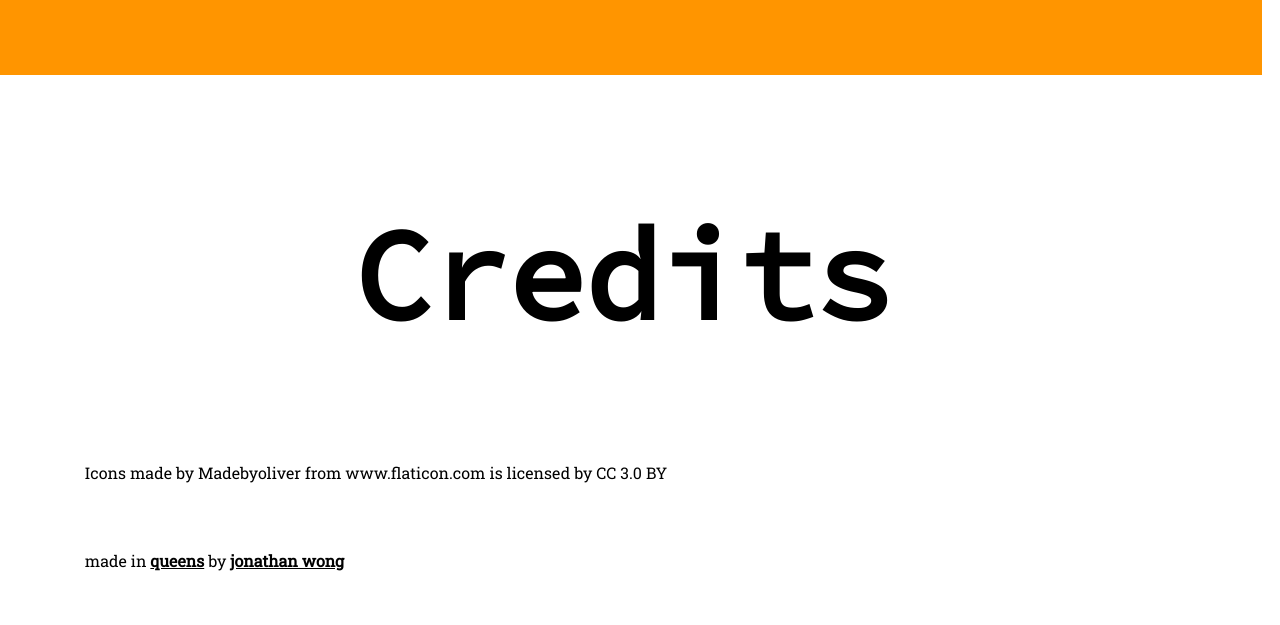
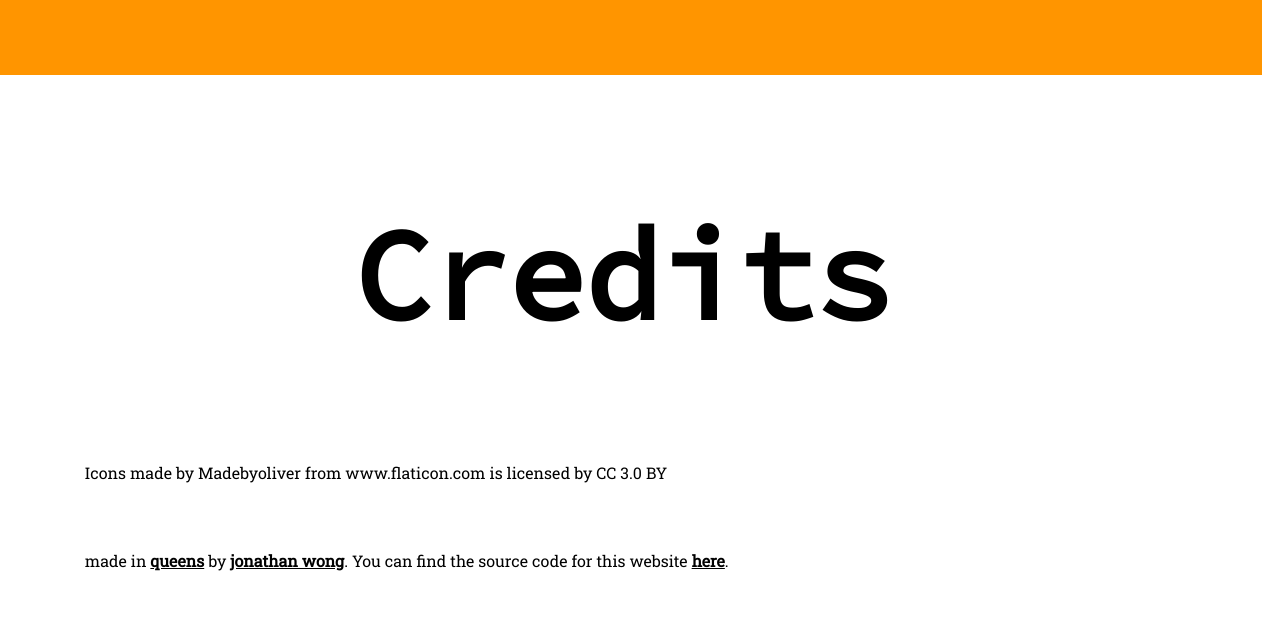
Before and after one commit to colorblast/neutral, a plain HTML site: page index.html in a window 1280 px wide. Shown: the part 6774-7399 px from the top of the page. Drawn offline with nearby package versions, Linux system fonts and the light colour scheme.

Commit message:
oops didn't commit this part with the rest

```diff
--- a/index.html
+++ b/index.html
@@ -76,7 +76,7 @@
         <section class="area51">
             <h1>Credits</h1>
             <div><p>Icons made by <a href="http://www.flaticon.com/authors/madebyoliver" title="Madebyoliver">Madebyoliver</a> from <a href="http://www.flaticon.com" title="Flaticon">www.flaticon.com</a> is licensed by <a href="http://creativecommons.org/licenses/by/3.0/" title="Creative Commons BY 3.0" target="_blank">CC 3.0 BY</a></p></div>
-            <footer><p>made in <b><a href="https://en.wikipedia.org/wiki/Queens"><u>queens</u></a></b> by <a href="http://jonw27.github.io"><b><u>jonathan wong</u></b></a></p></footer>
+            <footer><p>made in <b><a href="https://en.wikipedia.org/wiki/Queens"><u>queens</u></a></b> by <a href="http://jonw27.github.io"><b><u>jonathan wong</u></b>.</a> You can find the source code for this website <a href="https://github.com/Jonw27/neutral"><u><b>here</b></u></a>.</p></footer>
         </section>
         <script src="js/main.js"></script>
     </body>
```
